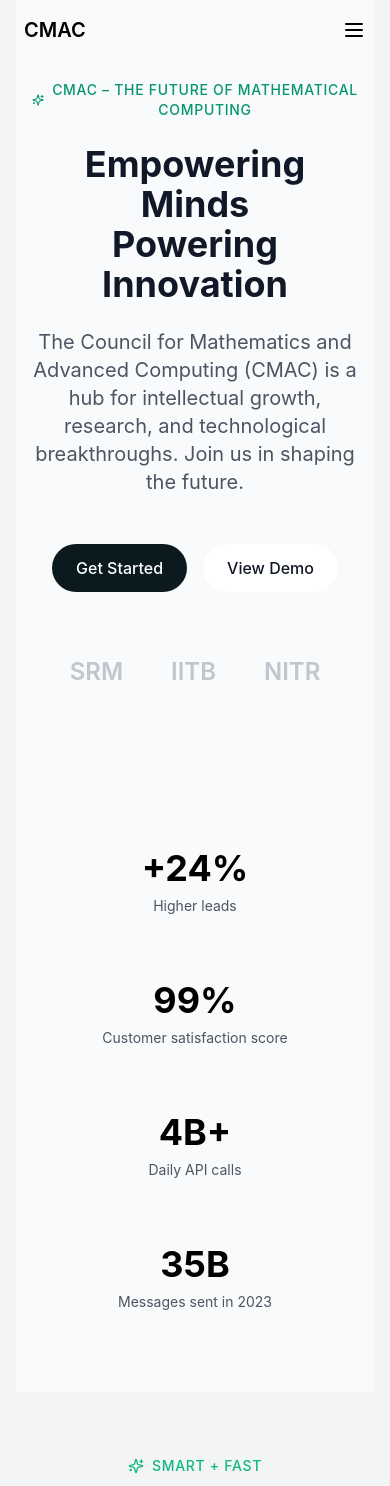
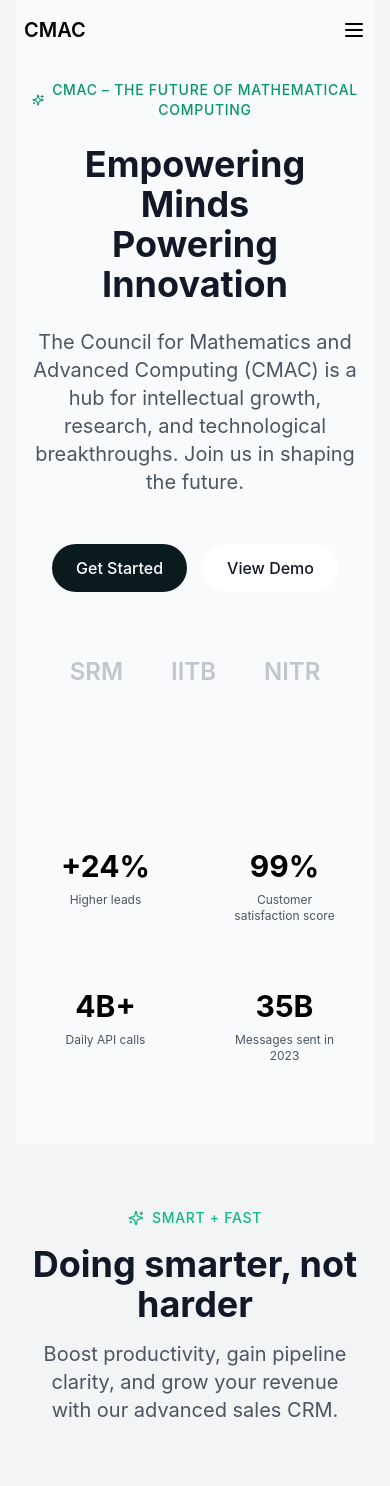
Before and after one commit to Sai-404/cmac-website, a React (Vite) app in the folder client/: page / in a window 390 px wide. Shown: the top 1486 px of the page. Built offline with nearby package versions, Linux system fonts and the light colour scheme.

Commit message:
Align numbers component for consistent positioning

```diff
--- a/client/src/Components/Numbers.jsx
+++ b/client/src/Components/Numbers.jsx
@@ -4,30 +4,30 @@ const StatsDisplay = () => {
   return (
     <div className="w-full bg-gray-50 py-16">
       <div className="max-w-6xl mx-auto px-4">
-        {/* Changed flex container to use responsive grid */}
-        <div className="grid grid-cols-1 sm:grid-cols-2 lg:grid-cols-4 gap-8 lg:gap-4">
+        {/* Always show two columns using grid-cols-2 */}
+        <div className="grid grid-cols-2 gap-8">
           {/* Higher leads */}
           <div className="text-center p-4">
-            <div className="text-4xl lg:text-5xl font-bold mb-2">+24%</div>
-            <div className="text-gray-600 text-sm lg:text-base">Higher leads</div>
+            <div className="text-3xl sm:text-4xl lg:text-5xl font-bold mb-2">+24%</div>
+            <div className="text-gray-600 text-xs sm:text-sm lg:text-base">Higher leads</div>
           </div>
 
           {/* Customer satisfaction score */}
           <div className="text-center p-4">
-            <div className="text-4xl lg:text-5xl font-bold mb-2">99%</div>
-            <div className="text-gray-600 text-sm lg:text-base">Customer satisfaction score</div>
+            <div className="text-3xl sm:text-4xl lg:text-5xl font-bold mb-2">99%</div>
+            <div className="text-gray-600 text-xs sm:text-sm lg:text-base">Customer satisfaction score</div>
           </div>
 
           {/* Daily API calls */}
           <div className="text-center p-4">
-            <div className="text-4xl lg:text-5xl font-bold mb-2">4B+</div>
-            <div className="text-gray-600 text-sm lg:text-base">Daily API calls</div>
+            <div className="text-3xl sm:text-4xl lg:text-5xl font-bold mb-2">4B+</div>
+            <div className="text-gray-600 text-xs sm:text-sm lg:text-base">Daily API calls</div>
           </div>
 
           {/* Messages sent */}
           <div className="text-center p-4">
-            <div className="text-4xl lg:text-5xl font-bold mb-2">35B</div>
-            <div className="text-gray-600 text-sm lg:text-base">Messages sent in 2023</div>
+            <div className="text-3xl sm:text-4xl lg:text-5xl font-bold mb-2">35B</div>
+            <div className="text-gray-600 text-xs sm:text-sm lg:text-base">Messages sent in 2023</div>
           </div>
         </div>
       </div>
```
